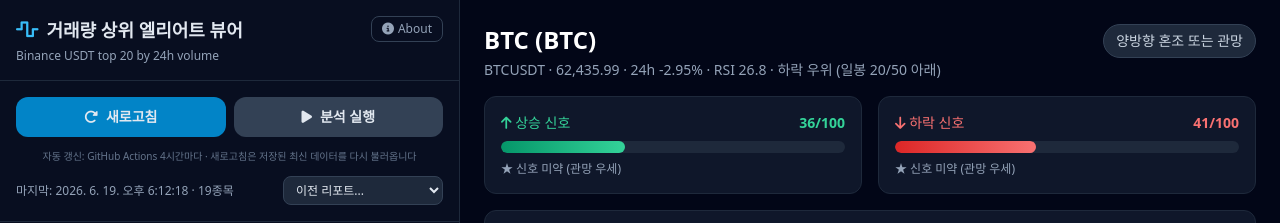
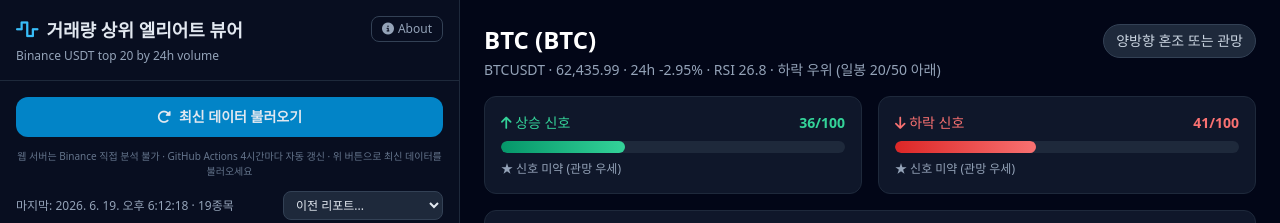
Before and after one commit to JimProKing/elliott-wave-scanner, a Flask app: template focused_viewer/templates/index.html in a window 1280 px wide. Shown: the top 223 px of the page. Run offline with Flask 3, Linux system fonts and the light colour scheme; the template is opened without the code that fills it, so the values that code supplies are empty; parts of the project's set-up code (start-up, migrations or seed data) failed here and were passed over; some libraries are stand-ins or nearby versions.

Commit message:
fix: enable web scan via data-api.binance.vision, simplify refresh-only UI

```diff
--- a/focused_viewer/deploy_render.py
+++ b/focused_viewer/deploy_render.py
@@ -83,7 +83,8 @@ def create_service(owner_id: str) -> dict:
             {"key": "PYTHON_VERSION", "value": "3.11"},
             {"key": "WEB_DEPLOY", "value": "1"},
             {"key": "MPLBACKEND", "value": "Agg"},
-            {"key": "DISABLE_SCAN", "value": "1"},
+            {"key": "BINANCE_API_BASE", "value": "https://data-api.binance.vision"},
+            {"key": "DISABLE_SCAN", "value": "0"},
         ],
     }
     return _api("POST", "/services", payload)
--- a/focused_viewer/templates/index.html
+++ b/focused_viewer/templates/index.html
@@ -119,29 +119,24 @@
             </header>
 
             <div class="p-4 space-y-3 border-b border-slate-800">
-                <div class="grid grid-cols-2 gap-2">
+                <div class="grid {% if allow_scan %}grid-cols-2{% else %}grid-cols-1{% endif %} gap-2">
                     <button id="btn-refresh" onclick="reloadData()"
                         class="py-2.5 bg-sky-600 hover:bg-sky-500 rounded-xl font-semibold text-sm flex items-center justify-center gap-2">
                         <i class="fa-solid fa-rotate-right"></i>
-                        <span id="refresh-text">새로고침</span>
+                        <span id="refresh-text">{% if allow_scan %}새로고침{% else %}최신 데이터 불러오기{% endif %}</span>
                     </button>
                     {% if allow_scan %}
                     <button id="btn-scan" onclick="runScan()"
                         class="py-2.5 bg-emerald-600 hover:bg-emerald-500 rounded-xl font-semibold text-sm flex items-center justify-center gap-2">
                         <i class="fa-solid fa-play"></i>
-                        <span id="scan-text">분석 실행</span>
-                    </button>
-                    {% else %}
-                    <button id="btn-scan" type="button" onclick="showScanDisabledHelp()"
-                        class="py-2.5 bg-slate-700 hover:bg-slate-600 rounded-xl font-semibold text-sm flex items-center justify-center gap-2"
-                        title="웹 서버에서는 Binance API가 막혀 있을 수 있습니다">
-                        <i class="fa-solid fa-play"></i>
-                        <span id="scan-text">분석 실행</span>
+                        <span id="scan-text">지금 분석 실행</span>
                     </button>
                     {% endif %}
                 </div>
-                {% if not allow_scan %}
-                <p class="text-[10px] text-slate-500 text-center">자동 갱신: GitHub Actions 4시간마다 · 새로고침은 저장된 최신 데이터를 다시 불러옵니다</p>
+                {% if is_production and allow_scan %}
+                <p class="text-[10px] text-slate-500 text-center">분석 실행 = 실시간 스캔(현재 세션) · 새로고침 = GitHub Actions가 저장한 최신 데이터</p>
+                {% elif not allow_scan %}
+                <p class="text-[10px] text-slate-500 text-center">웹 서버는 Binance 직접 분석 불가 · GitHub Actions 4시간마다 자동 갱신 · 위 버튼으로 최신 데이터를 불러오세요</p>
                 {% endif %}
                 <div id="status-line" class="text-xs text-slate-400 text-center"></div>
                 <div class="flex items-center justify-between text-xs">
@@ -373,12 +368,6 @@
         let isScanning = false;
         const hasMpl = {{ 'true' if has_mpl else 'false' }};
         const allowScan = {{ 'true' if allow_scan else 'false' }};
-
-        function showScanDisabledHelp() {
-            document.getElementById('status-line').textContent =
-                '웹 서버에서는 Binance API(451) 차단으로 분석 불가 · 새로고침으로 최신 데이터를 불러오세요';
-            setTimeout(() => { document.getElementById('status-line').textContent = ''; }, 5000);
-        }
 
         function formatScanError(msg) {
             if (!msg) return msg;
@@ -692,10 +681,7 @@
         }
 
         async function runScan() {
-            if (!allowScan) {
-                showScanDisabledHelp();
-                return;
-            }
+            if (!allowScan) return;
             if (isScanning) return;
             isScanning = true;
             document.getElementById('scan-text').textContent = '분석 중... (1~2분)';
```
Also changed, not shown: render.yaml (+3 -4 lines).
